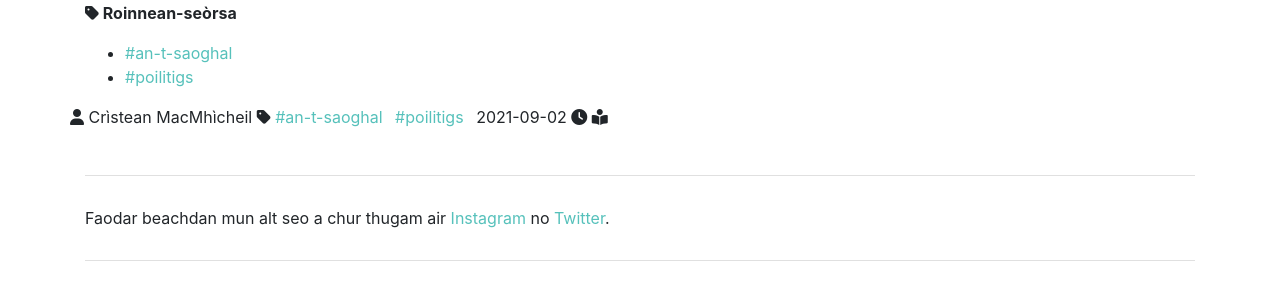
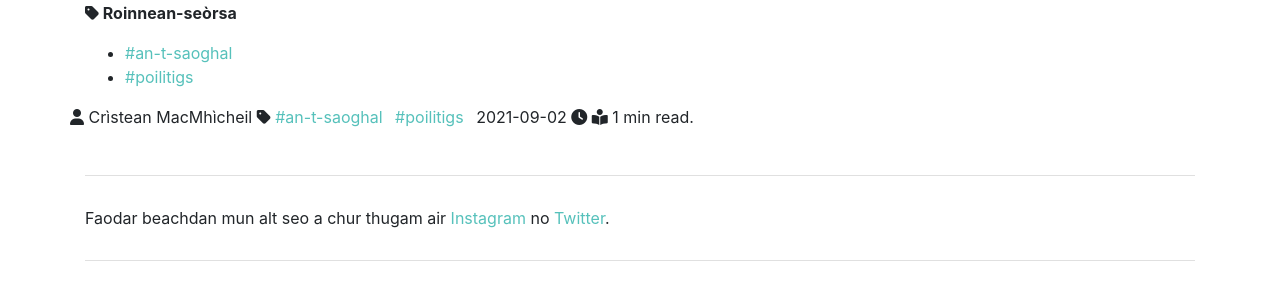
Before and after one commit to criomagan/criomagan.github.io, a Jekyll site: the page built from _posts/2021-09-02-ministear-ur-airson-a-ghaidhlig-an-alba-nuadh.md, in a window 1280 px wide. Shown: the part 620-920 px from the top of the page. Built offline with Jekyll 4.4.1, drawn with Linux system fonts in a browser that asks for light colours; nearby versions of some CDN libraries.

Commit message:
Update post.html

```diff
--- a/_layouts/post.html
+++ b/_layouts/post.html
@@ -42,7 +42,10 @@ layout: default
           <a class="post-category-link" href="{{ site.baseurl }}/roinn-seorsa/{{ category }}">
             #{{ category }}
           </a>
-      {% endfor %} {{ page.date | date: "%Y-%m-%d" }} <i class="fas fa-clock"></i> <i class="fas fa-book-reader"></i> {% include reading-time.html %}
+      {% endfor %} {{ page.date | date: "%Y-%m-%d" }} <i class="fas fa-clock"></i> <i class="fas fa-book-reader"></i> <span class="reading-time" title="Estimated read time">
+    {% assign words = include.content | strip_html | number_of_words %}
+    {{ words | divided_by: 180 | plus: 1 }} min read.
+</span>
     </div>
     <div class="section-divider"></div>
       <!-- Display Disqus Comments Section -->
```
